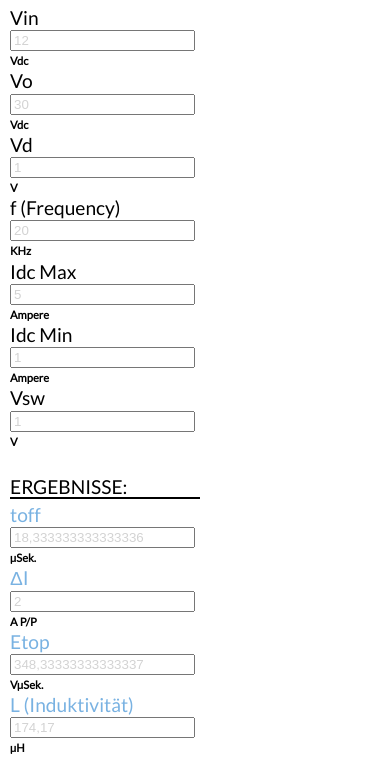
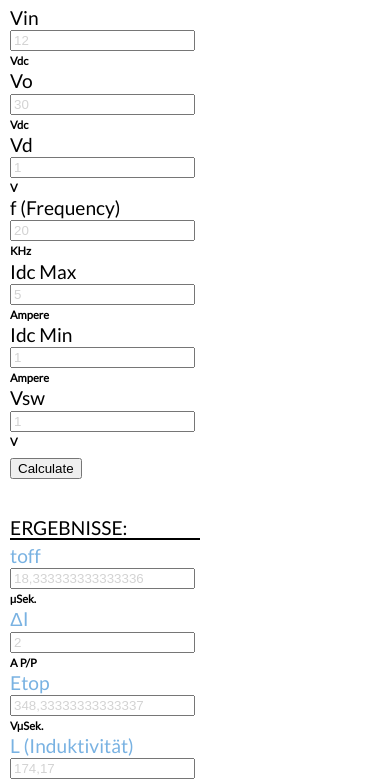
Before and after one commit to GeertSoetens/biccalculator, a website: page www/calculators/boost.html in a window 390 px wide. Shown: the part 66-846 px from the top of the page. Drawn offline with Linux system fonts and the light colour scheme; some packages are replaced by stand-ins of ours.

Commit message:
added buttons to all calculators

```diff
--- a/www/calculators/boost.html
+++ b/www/calculators/boost.html
@@ -136,6 +136,11 @@
                         <p>V</p>
                     </div>
                 </div>
+                <div>
+                    <div>
+                        <input type="submit" value="Calculate">
+                    </div>
+                </div>
             </div>
 
             <div class="right">
```
Also changed, not shown: www/calculators/buck.html (+5 -0 lines), www/calculators/example.html (+5 -0 lines), www/calculators/frequency-calculator.html (+5 -0 lines), www/calculators/inductance-calculator.html (+5 -0 lines), www/calculators/output-power-calculator.html (+5 -0 lines), www/calculators/peak-to-peak-and-rms.html (+5 -0 lines), www/calculators/single-layer-air-inductor.html (+5 -0 lines), www/calculators/skindepth.html (+5 -0 lines), www/calculators/transformer-ratio.html (+5 -0 lines), www/calculators/voltage-regulator-ic.html (+5 -3 lines).
